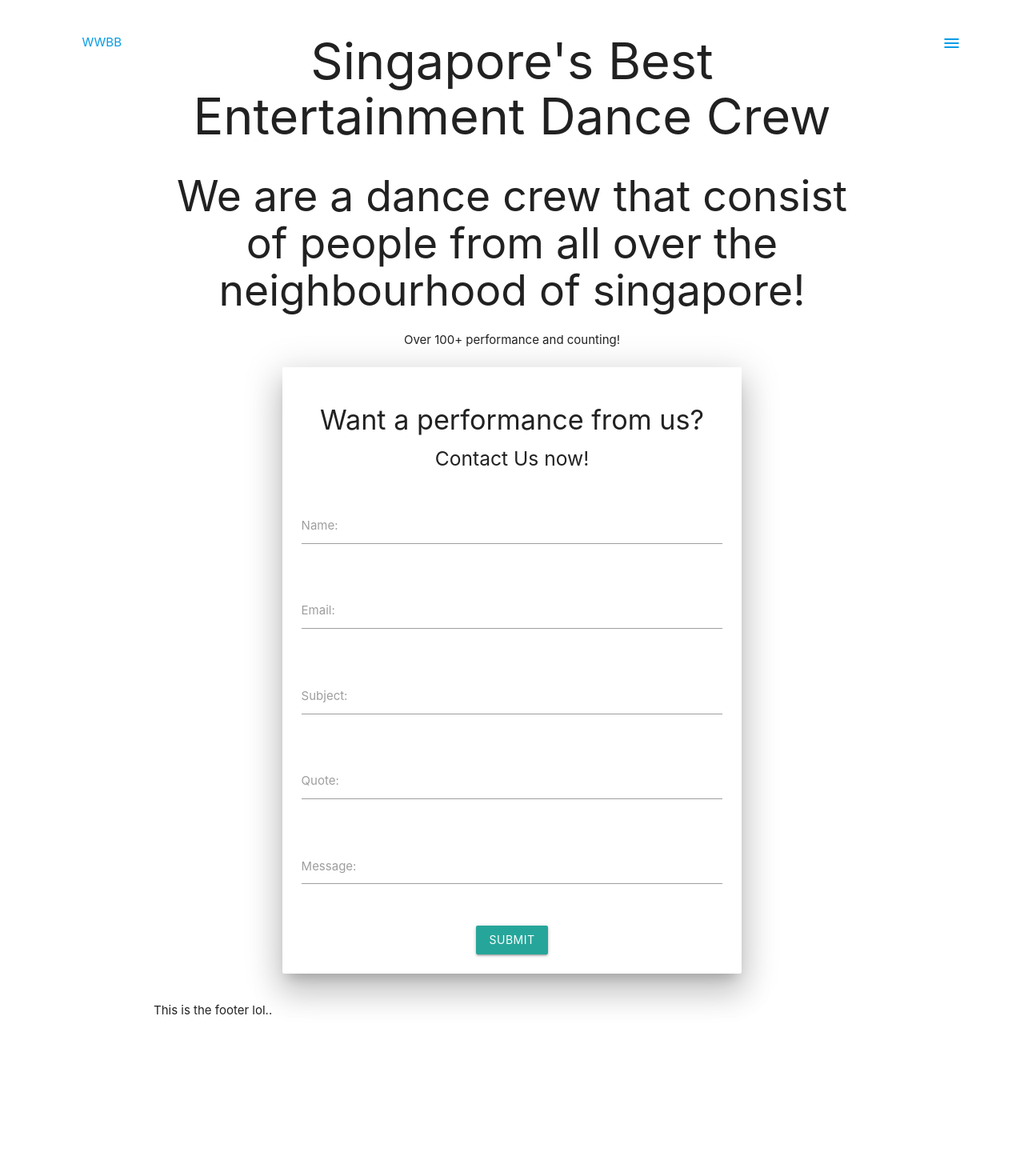
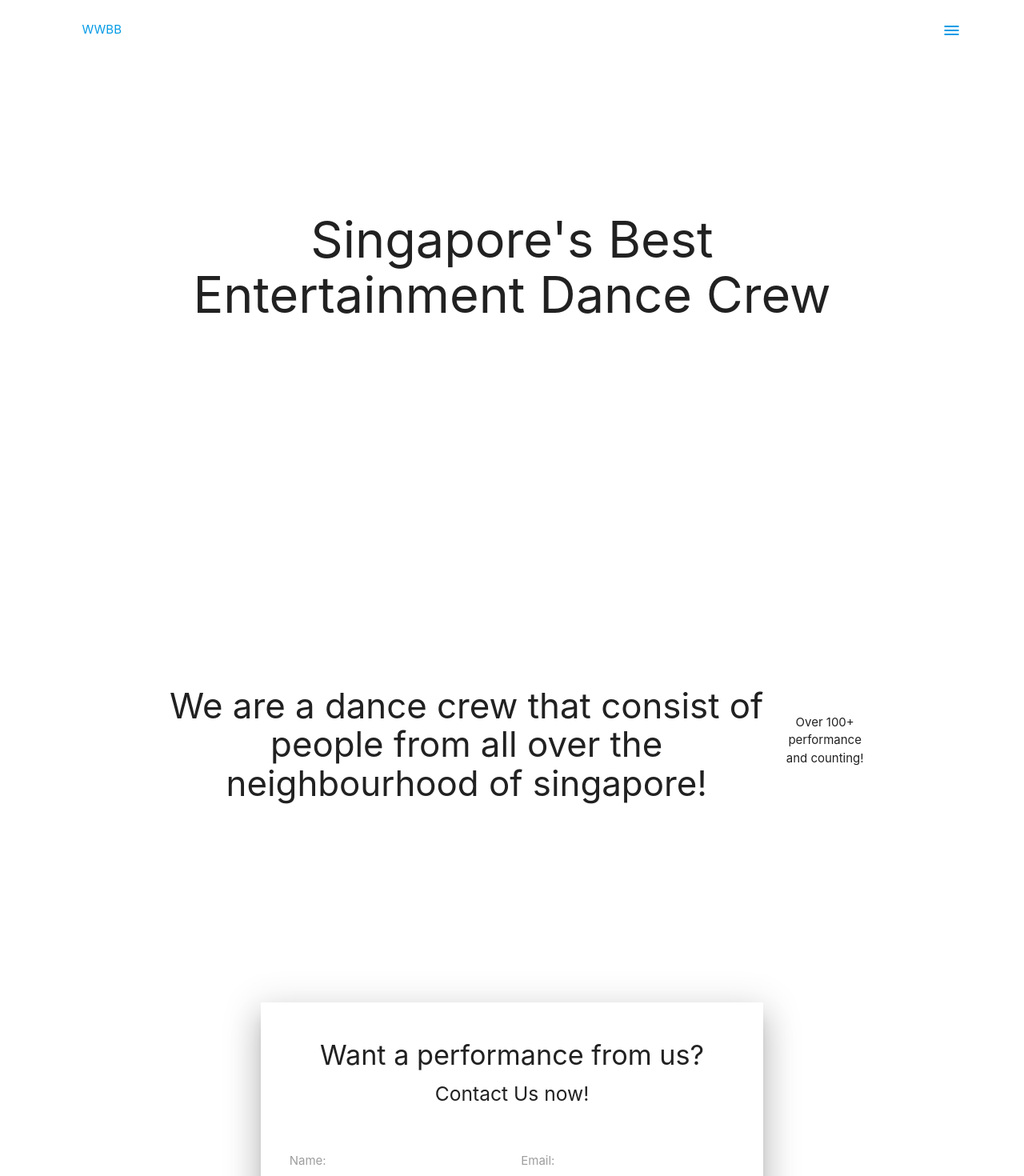
Before and after one commit to saywandeusher/Project-4-WWBB, a React app in the folder wwbb/: page /#/ in a window 1280 px wide. Shown: the top 1470 px of the page at 80% size. Before the commit the page ends 1289 px from the top, so only its background shows below. Built offline with nearby package versions, Linux system fonts and the light colour scheme.

Commit message:
style form 2nd

```diff
--- a/wwbb/package.json
+++ b/wwbb/package.json
@@ -12,7 +12,9 @@
   "dependencies": {
     "express": "^4.16.3",
     "react": "^16.4.2",
-    "react-dom": "^16.4.2"
+    "react-css-modules": "^4.7.6",
+    "react-dom": "^16.4.2",
+    "style-loader": "^0.22.1"
   },
   "devDependencies": {
     "babel-core": "^6.26.3",
@@ -20,6 +22,7 @@
     "babel-preset-env": "^1.7.0",
     "babel-preset-react": "^6.24.1",
     "babel-preset-stage-2": "^6.24.1",
+    "css-loader": "^1.0.0",
     "node-sass": "^4.9.3",
     "react-router-dom": "^4.3.1",
     "sass-loader": "^7.1.0",
--- a/wwbb/public/styles.css
+++ b/wwbb/public/styles.css
@@ -20,5 +20,8 @@ header {
 }
 
 .main-content {
+  display: flex;
   text-align: center;
+  flex-direction: column;
+  padding-bottom: 100px;
 }
--- a/wwbb/src/App.js
+++ b/wwbb/src/App.js
@@ -18,7 +18,7 @@ class App extends React.Component{
       <Router>
         <div className="container-fluid">
         <header>
-          <div className="sticky-nav">
+          <div className="nav-wrapper">
 
             <a href="/" className="brand-logo">WWBB</a>
 
--- a/wwbb/src/components/form.jsx
+++ b/wwbb/src/components/form.jsx
@@ -1,4 +1,5 @@
 import React from 'react'
+import '../styles/forms.css'
 
 export default class Form extends React.Component {
   constructor() {
@@ -30,36 +31,37 @@ handleClick = (event) => {
 
 render() {
   return (
+    <div className="container">
+    <div className="card-panel z-depth-5">
     <div className="row">
-    <div class="col s12 m4 l2"></div>
-    <div className="col s12 m4 l8">
-    <div className="card-panel z-depth-5">
-      <form onSubmit={this.handleClick}>
+
+      <form className="col s12"  onSubmit={this.handleClick}>
 
         <h4>Want a performance from us?</h4>
         <h5>Contact Us now!</h5><br />
-
-        <div className="input-field">
+        <div className="row">
+        <div className="input-field col s6">
           <label className="active" >Name:</label>
           <input name="name" type="text" value={this.state.name} onChange={this.changeHandler}/>
-        </div><br />
+        </div>
 
-        <div className="input-field">
+        <div className="input-field col s6">
           <label className="active" >Email:</label>
           <input name="email" type="email" value={this.state.email} onChange={this.changeHandler} className="validate" />
         </div><br />
-
-        <div className="input-field">
+        </div>
+        <div className="row">
+        <div className="input-field col s7">
           <label className="active" >Subject:</label>
           <input name="subject" type="text" value={this.state.subject} onChange={this.changeHandler}/>
-        </div> <br />
+        </div>
 
-        <div className="input-field">
+        <div className="input-field col s5">
           <label className="active" >Quote:</label>
           <input name="quote" type="text" value={this.state.quote} onChange={this.changeHandler}/>
         </div><br />
-
-        <div className="input-field">
+        </div>
+        <div className="input-field col s12">
           <label className="active" >Message:</label>
           <textarea name="message" type="textarea" value={this.state.message} onChange={this.changeHandler} className="materialize-textarea" ></textarea>
         </div><br />
@@ -68,7 +70,6 @@ render() {
       </form>
       </div>
       </div>
-      <div class="col s12 m4 l2"></div>
       </div>
   );
 }
--- a/wwbb/src/components/mediacontent.jsx
+++ b/wwbb/src/components/mediacontent.jsx
@@ -1,5 +1,4 @@
 import React from 'react';
-
 
 export default class MediaContent extends React.Component {
 
--- a/wwbb/src/views/Home.js
+++ b/wwbb/src/views/Home.js
@@ -1,5 +1,6 @@
 import React from 'react';
 import Form from '../components/form';
+import './home.css'
 
 export default class Home extends React.Component {
 
@@ -7,16 +8,17 @@ export default class Home extends React.Component {
     return (
       <div id="home" className="main-content">
 
-        <div className="home-content-1">
-          <h1>Singapore's Best Entertainment Dance Crew</h1>
-        </div>
+          <div className="home-content-1">
+            <h1>Singapore's Best Entertainment Dance Crew</h1>
+          </div>
 
         <div className="home-content-2">
-          <h2>We are a dance crew that consist of people from all over the neighbourhood of singapore!</h2>
+          <h3>We are a dance crew that consist of people from all over the neighbourhood of singapore!</h3>
+          <br />
           <p>Over 100+ performance and counting!</p>
         </div>
 
-        <div className="home-content-2">
+        <div className="home-content-3">
           <Form />
         </div>
 
--- /dev/null
+++ b/wwbb/src/views/home.css
@@ -0,0 +1,17 @@
+.home-content-1 {
+  display: flex;
+  align-items: center;
+  height: 40rem;
+}
+
+.home-content-2 {
+  display: flex;
+  align-items: center;
+  height: 40rem;
+}
+
+.home-content-3 {
+  display: flex;
+  align-items: center;
+  height: 40rem;
+}
```
Also changed, not shown: wwbb/src/styles/members.css (added), 1 other file (tests, documents, lock files or other folders).
